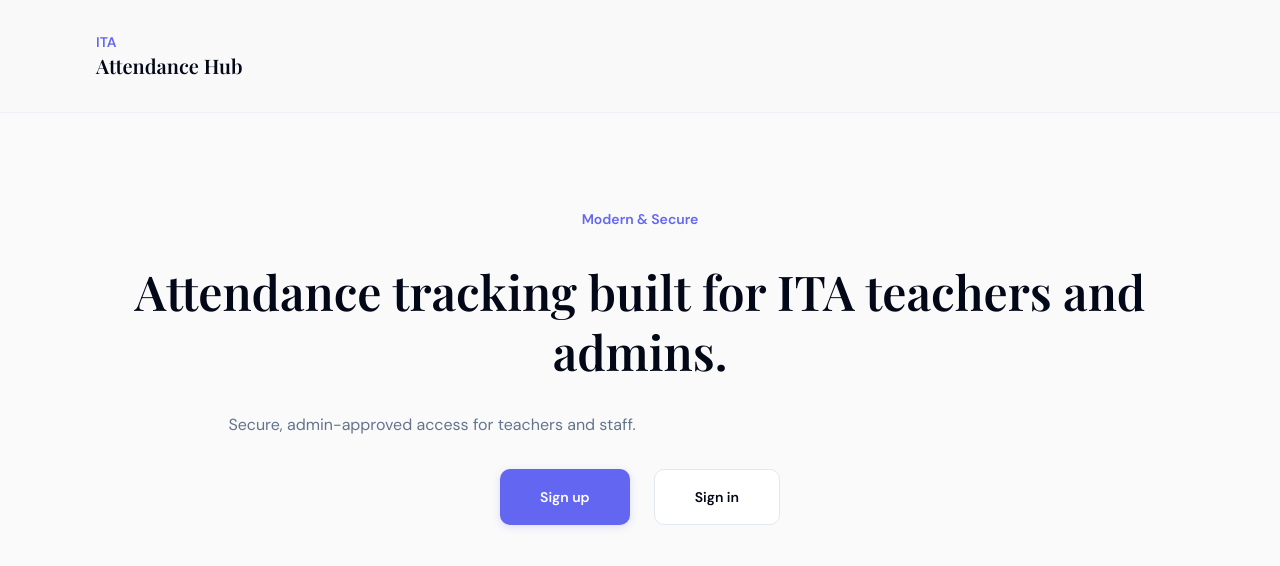
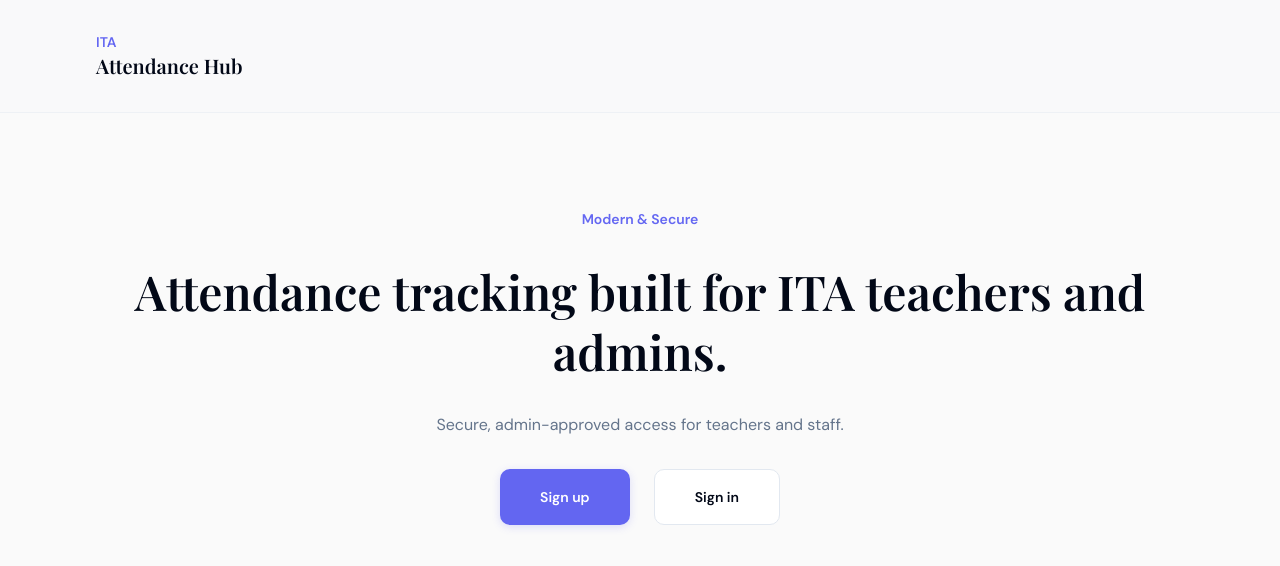
Before and after one commit to nchindhamani/ita-attendance, a Next.js app: page / in a window 1280 px wide. Shown: the top 566 px of the page. Built offline with nearby package versions, Linux system fonts and the light colour scheme; a web font is replaced by a local one.

Commit message:
Center align descriptive text on homepage

```diff
--- a/src/app/page.tsx
+++ b/src/app/page.tsx
@@ -22,7 +22,7 @@ export default function Home() {
             <h2 className="text-5xl font-heading font-semibold leading-tight">
               Attendance tracking built for ITA teachers and admins.
             </h2>
-            <p className="text-base text-muted-foreground max-w-2xl">
+            <p className="text-base text-muted-foreground max-w-2xl mx-auto">
               Secure, admin-approved access for teachers and staff.
             </p>
             <div className="flex flex-wrap justify-center gap-6">
```
